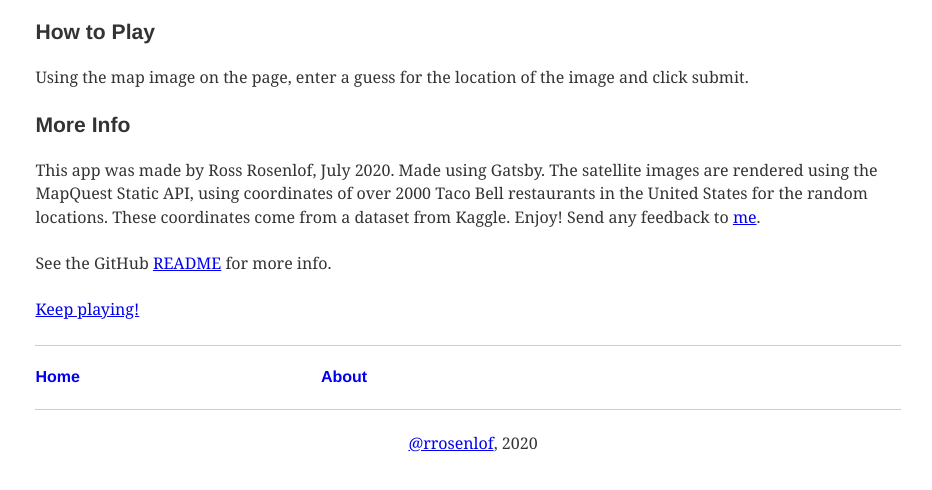
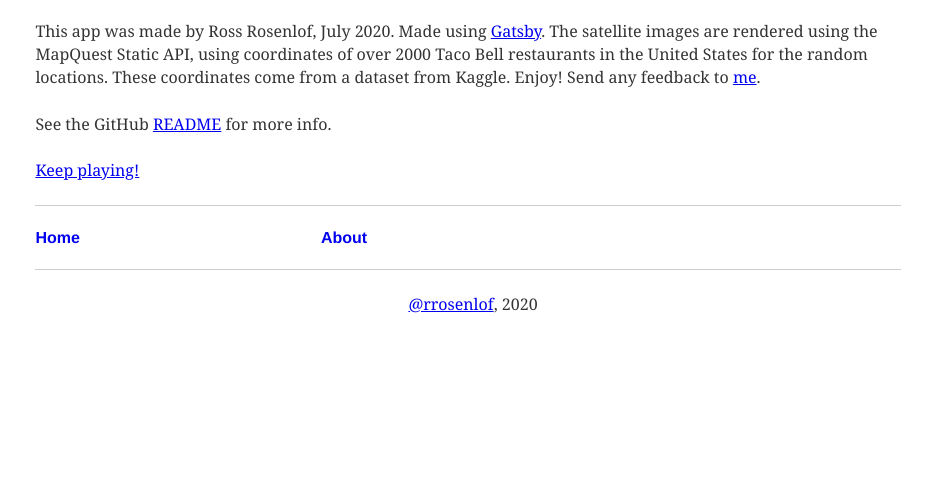
Before and after one commit to rrosenlof/road-to-nowhere, a Gatsby site: page /about in a window 1280 px wide. Shown: the part 160-650 px from the top of the page, without its empty margins (172-1104 px from the left). Built offline with nearby package versions, Linux system fonts and the light colour scheme; Gatsby itself is replaced by a stand-in of ours; what typography-theme-parnassus would draw is missing.

```diff
--- a/src/components/answer.js
+++ b/src/components/answer.js
@@ -2,7 +2,7 @@
 
 const Answer = ({ answer }) => (
     <div>
-        <h2 style={{ marginBottom: 0}}>Correct Answer:</h2>
+        <h2 style={{ marginBottom: 0}}>Answer:</h2>
         <div style={{paddingLeft: `1rem`}}>
             <p style={{ marginBottom: `.3rem` }}>{answer.address['city']}, {answer.address['province']}</p>
             <p style={{ fontStyle: `italic`, marginBottom: `.3rem` }}>
--- a/src/pages/about.js
+++ b/src/pages/about.js
@@ -6,10 +6,7 @@
 const About = () => (
   <Layout>
     <h1>About</h1>
-    <h3>How to Play</h3>
-    <p>Using the map image on the page, enter a guess for the location of the image and click submit.</p>
-    <h3>More Info</h3>
-    <p>This app was made by Ross Rosenlof, July 2020. Made using Gatsby. The satellite images are rendered using the MapQuest Static API, using coordinates of over 2000 Taco Bell restaurants in the United States for the random locations. These coordinates come from a dataset from Kaggle. Enjoy! Send any feedback to <a href="mailto:rosenlof.ross@gmail.com">me</a>.</p>
+    <p>This app was made by Ross Rosenlof, July 2020. Made using <a href="https://gatsbyjs.com">Gatsby</a>. The satellite images are rendered using the MapQuest Static API, using coordinates of over 2000 Taco Bell restaurants in the United States for the random locations. These coordinates come from a dataset from Kaggle. Enjoy! Send any feedback to <a href="mailto:rosenlof.ross@gmail.com">me</a>.</p>
     <p>See the GitHub <a href="https://github.com/rrosenlof/road-to-nowhere/blob/master/README.md">README</a> for more info.</p>
     <Link to="/">Keep playing!</Link>
   </Layout>
--- a/src/pages/index.js
+++ b/src/pages/index.js
@@ -7,8 +7,8 @@
 import Map from "../components/map"
 
 export default class IndexPage extends React.Component {
-  constructor(props) {
-    super(props);
+  constructor() {
+    super();
     const add = this.getAddress();
 
     this.state = {
```
